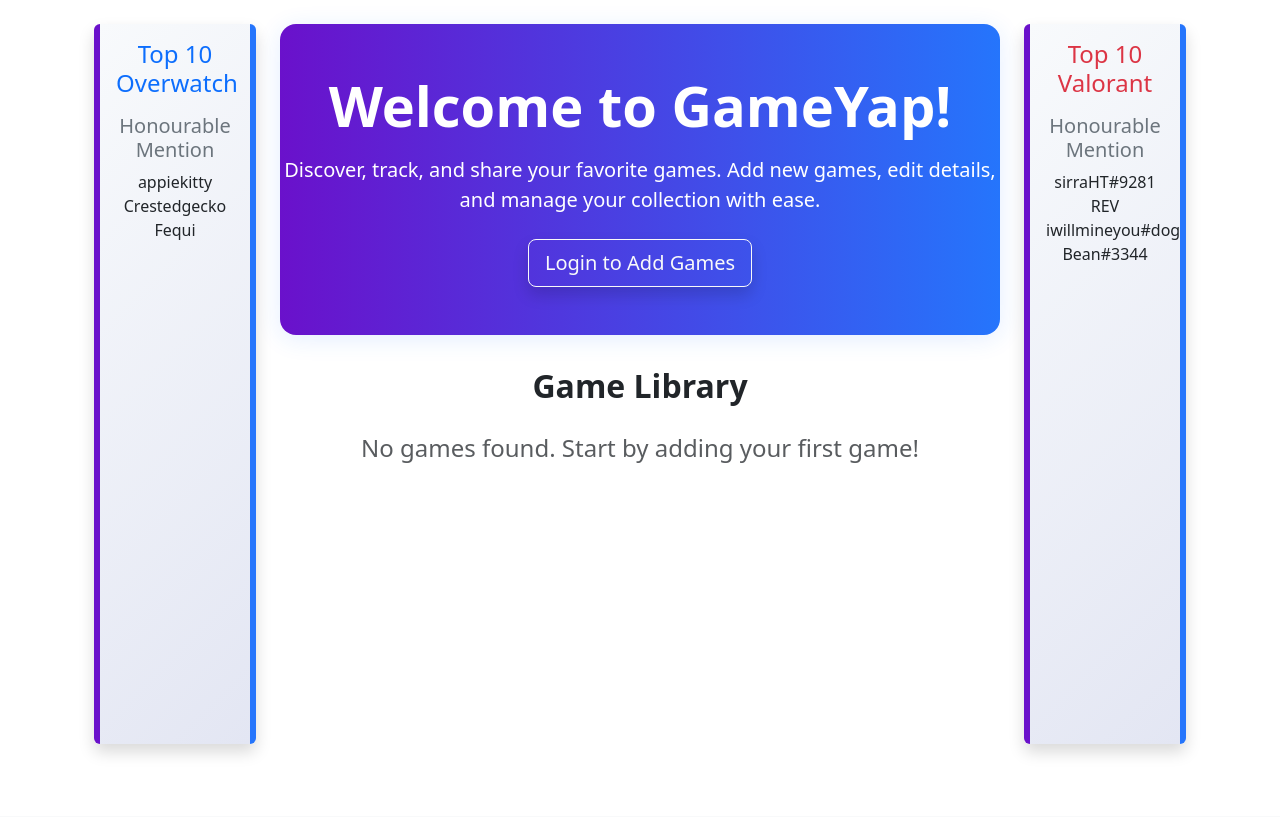
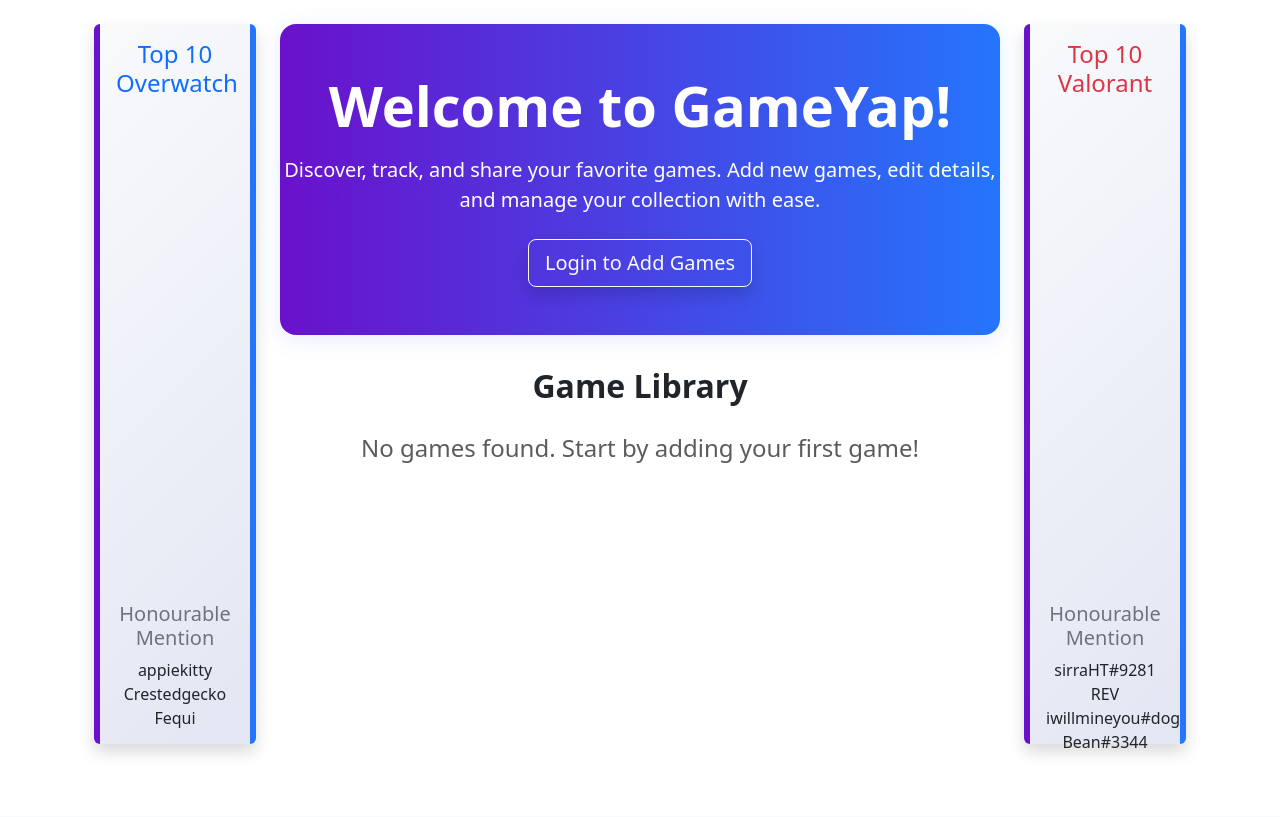
Before and after one commit to iwillmineya/Individual-Full-Stack-Project, a Django app: template mainproject/gameyap/templates/index.html in a window 1280 px wide. Shown: the part 56-873 px from the top of the page. Run offline with Django 5.2, Linux system fonts and the light colour scheme; the template is opened without the code that fills it, so the values that code supplies are empty.

Commit message:
Move Honourable Mention sections directly below Top 10 leaderboards for better balance

```diff
--- a/mainproject/gameyap/templates/index.html
+++ b/mainproject/gameyap/templates/index.html
@@ -7,7 +7,12 @@
     <aside class="col-lg-2 d-none d-lg-block">
       <div class="leaderboard p-3 mb-4 bg-white shadow rounded" style="min-height: 80vh;">
         <h4 class="text-center text-primary mb-3">Top 10 Overwatch</h4>
-        <div class="mb-3">
+        <ol class="leaderboard-list" style="height: 60vh; overflow-y: auto; font-size: 0.95rem;">
+          {% for player in leaderboard_ow %}
+            <li class="mb-1">{{ forloop.counter }}. {{ player }}</li>
+          {% endfor %}
+        </ol>
+        <div class="mt-2">
           <h5 class="text-center text-secondary">Honourable Mention</h5>
           <ul class="list-unstyled text-center">
             <li id="ow-honourable-1">appiekitty</li>
@@ -15,11 +20,6 @@
             <li id="ow-honourable-3">Fequi</li>
           </ul>
         </div>
-        <ol class="leaderboard-list" style="height: 60vh; overflow-y: auto; font-size: 0.95rem;">
-          {% for player in leaderboard_ow %}
-            <li class="mb-1">{{ forloop.counter }}. {{ player }}</li>
-          {% endfor %}
-        </ol>
       </div>
     </aside>
 
@@ -70,7 +70,12 @@
     <aside class="col-lg-2 d-none d-lg-block">
       <div class="leaderboard p-3 mb-4 bg-white shadow rounded" style="min-height: 80vh;">
         <h4 class="text-center text-danger mb-3">Top 10 Valorant</h4>
-        <div class="mb-3">
+        <ol class="leaderboard-list" style="height: 60vh; overflow-y: auto; font-size: 0.95rem;">
+          {% for player in leaderboard_val %}
+            <li class="mb-1">{{ forloop.counter }}. {{ player }}</li>
+          {% endfor %}
+        </ol>
+        <div class="mt-2">
           <h5 class="text-center text-secondary">Honourable Mention</h5>
           <ul class="list-unstyled text-center">
             <li id="val-honourable-1">sirraHT#9281</li>
@@ -79,11 +84,6 @@
             <li id="val-honourable-4">Bean#3344</li>
           </ul>
         </div>
-        <ol class="leaderboard-list" style="height: 60vh; overflow-y: auto; font-size: 0.95rem;">
-          {% for player in leaderboard_val %}
-            <li class="mb-1">{{ forloop.counter }}. {{ player }}</li>
-          {% endfor %}
-        </ol>
       </div>
     </aside>
   </div>
```
